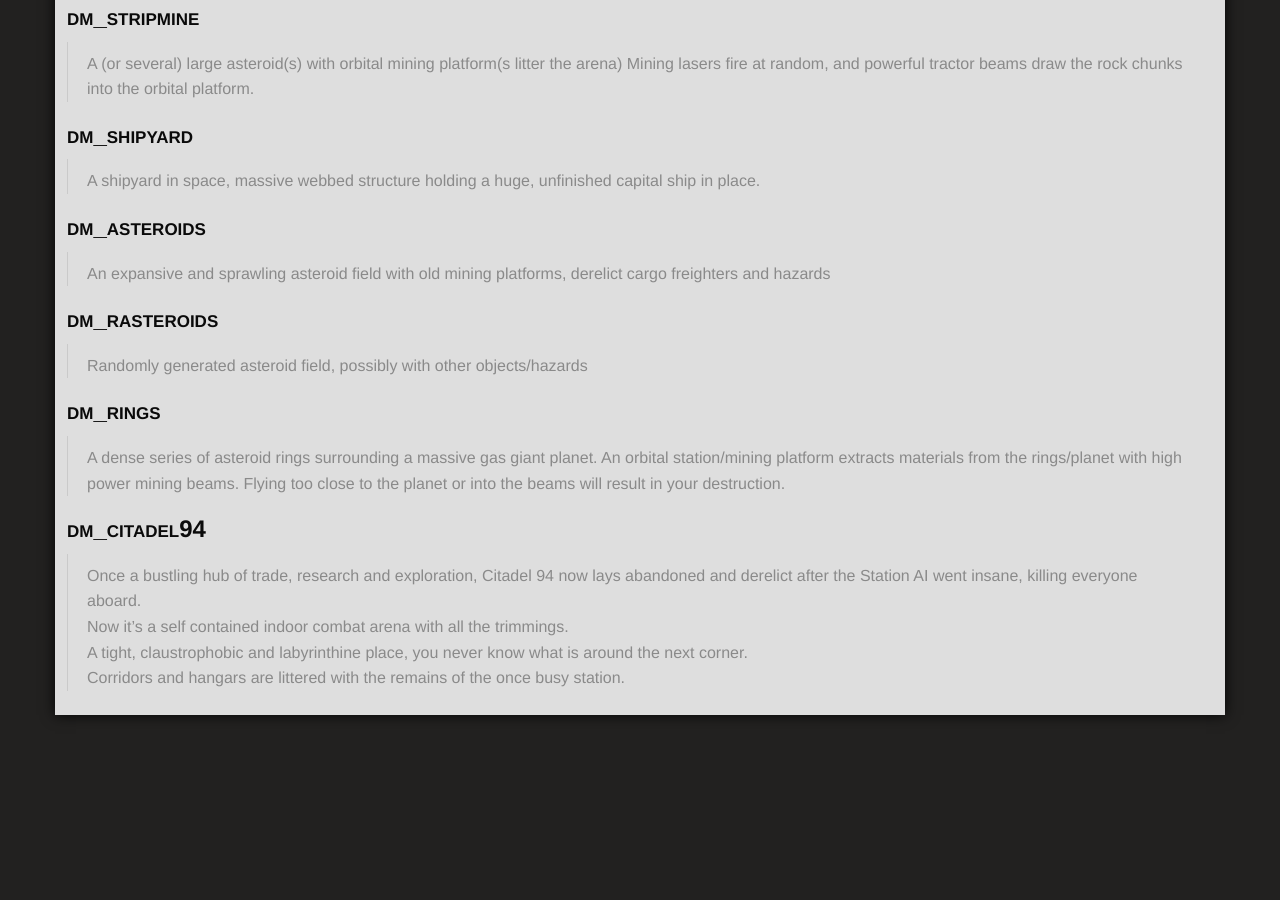
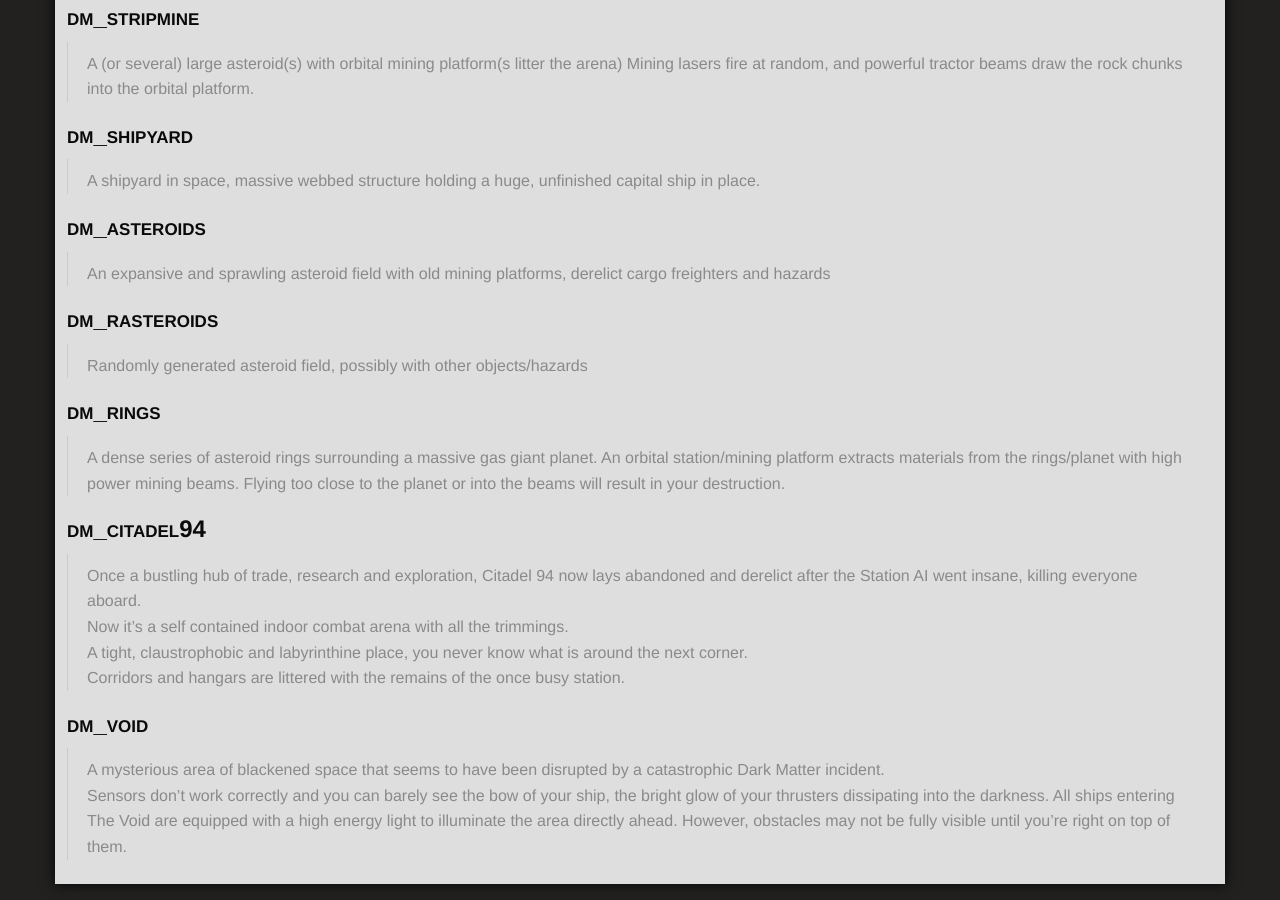
Before and after one commit to corporeality-space/web, a Jekyll site: the page built from designs/arenas.md, in a window 1280 px wide and 900 px high, scrolled down 1151 px. Built offline with Jekyll 4.4.1, drawn with Linux system fonts in a browser that asks for light colours; nearby versions of some CDN libraries; some web fonts are replaced; our own code applies the rules of GitHub Pages for plain Markdown files; library files that are not in the unit come from our copies; before the commit the page ends 1882 px from its top, so only the background shows below that.

Commit message:
Update arenas.md
added dm_void

```diff
--- a/designs/arenas.md
+++ b/designs/arenas.md
@@ -74,3 +74,9 @@ Team 2 must destroy the freighter before it enters slipstream.
 > Now it's a self contained indoor combat arena with all the trimmings.
 > A tight, claustrophobic and labyrinthine place, you never know what is around the next corner.
 > Corridors and hangars are littered with the remains of the once busy station.
+
+## dm_void
+
+> A mysterious area of blackened space that seems to have been disrupted by a catastrophic Dark Matter incident.
+> Sensors don't work correctly and you can barely see the bow of your ship, the bright glow of your thrusters dissipating into the darkness.
+> All ships entering The Void are equipped with a high energy light to illuminate the area directly ahead. However, obstacles may not be fully visible until you're right on top of them.
```
